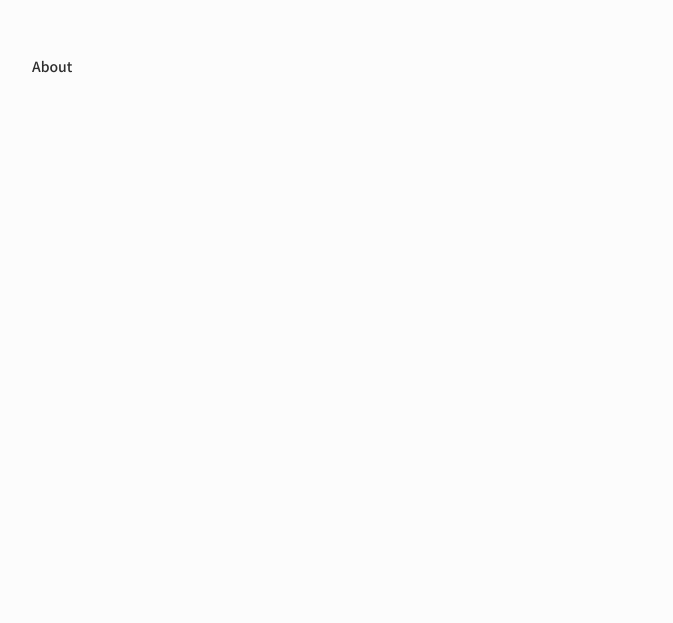
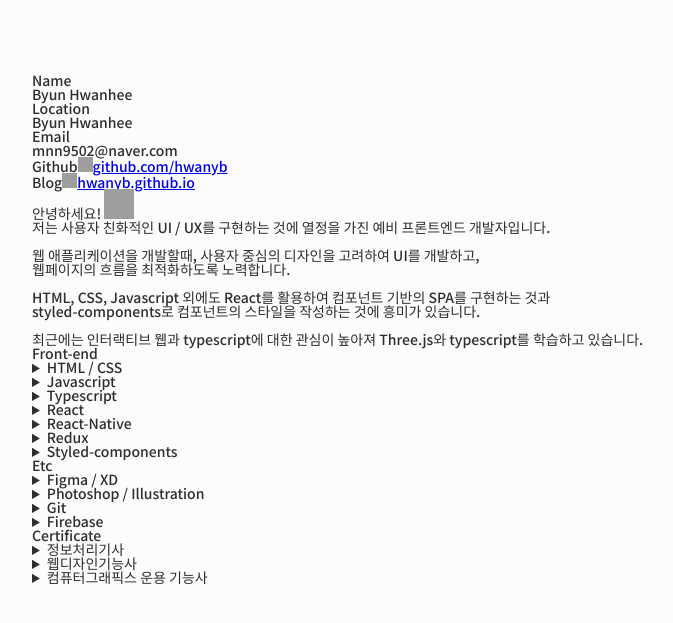
Before and after one commit to hwanyb/byunhwanhee-portfolio-2023, a React (Create React App) app: page / in a window 1280 px wide. Shown: the part 891-1514 px from the top of the page, without its empty margins (168-841 px from the left). Built offline with nearby package versions, Linux system fonts and the light colour scheme; grey boxes are pictures that could not be loaded; a web font is replaced by a local one.

Commit message:
Feat : Add conponents in About Component

```diff
--- a/src/components/Home/About.tsx
+++ b/src/components/Home/About.tsx
@@ -1,7 +1,168 @@
-import React from 'react'
+import React from "react";
+import styled from "styled-components";
+import { Emoji } from "emoji-picker-react";
+
+const Base = styled.div``;
+const Profile = styled.div``;
+const Photo = styled.div``;
+const PhotoImg = styled.img``;
+const Info = styled.div``;
+const InfoItem = styled.div``;
+const Label = styled.label``;
+const InfoText = styled.p``;
+const InfoLink = styled.a``;
+const Introduce = styled.div``;
+const Skill = styled.div``;
+const SkillListWrapper = styled.div``;
+const SkillList = styled.div``;
+const SkillDetails = styled.details``;
+const SkillSummary = styled.summary``;
 
 export default function About() {
-    return (
-        <div>About</div>
-    )
+  return (
+    <Base>
+      <Profile>
+        <Photo>
+          <PhotoImg />
+        </Photo>
+        <Info>
+          <InfoItem>
+            <Label>Name</Label>
+            <InfoText>Byun Hwanhee</InfoText>
+          </InfoItem>
+          <InfoItem>
+            <Label>Location</Label>
+            <InfoText>Byun Hwanhee</InfoText>
+          </InfoItem>
+          <InfoItem>
+            <Label>Email</Label>
+            <InfoText>mnn9502@naver.com</InfoText>
+          </InfoItem>
+          <InfoItem>
+            <Label>Github</Label>
+            <InfoLink href="https://github.com/hwanyb" target="_blank">
+              <Emoji size={15} unified="1f517" />
+              github.com/hwanyb
+            </InfoLink>
+          </InfoItem>
+          <InfoItem>
+            <Label>Blog</Label>
+            <InfoLink href="https://hwanyb.github.io/" target="_blank">
+              <Emoji size={15} unified="1f517" />
+              hwanyb.github.io
+            </InfoLink>
+          </InfoItem>
+        </Info>
+      </Profile>
+      <Introduce>
+        <p>
+          <b>안녕하세요!</b> <Emoji size={30} unified="1f60a" />
+          <br />
+          저는 <b>사용자 친화적인 UI / UX</b>를 구현하는 것에 열정을 가진 예비{" "}
+          <b>프론트엔드 개발자</b>입니다.
+          <br />
+          <br />웹 애플리케이션을 개발할때, <b>사용자 중심의 디자인</b>을
+          고려하여 UI를 개발하고,
+          <br />
+          웹페이지의 흐름을 최적화하도록 노력합니다.
+          <br />
+          <br />
+          HTML, CSS, Javascript 외에도 <b>React</b>를 활용하여 컴포넌트 기반의
+          SPA를 구현하는 것과
+          <br />
+          <b>styled-components</b>로 컴포넌트의 스타일을 작성하는 것에 흥미가
+          있습니다.
+          <br />
+          <br />
+          최근에는 <b>인터랙티브 웹</b>과 <b>typescript</b>에 대한 관심이 높아져
+          Three.js와 typescript를 학습하고 있습니다.
+        </p>
+      </Introduce>
+      <Skill>
+        <SkillListWrapper>
+          <Label>Front-end</Label>
+          <SkillList>
+            <SkillDetails>
+              <SkillSummary>HTML / CSS</SkillSummary>
+              웹 표준에 기반하여 웹사이트의 구조와 스타일링을 합니다.
+              <br />
+              css 만으로 인터랙티브한 웹을 구현하는 것을 좋아합니다.
+            </SkillDetails>
+            <SkillDetails>
+              <SkillSummary>Javascript</SkillSummary>
+              클라이언트 측에서 동작하는 인터랙션을 개발할 때 사용합니다.
+              <br />
+              ES6 문법을 사용해 가독성있는 코드를 작성하기 위해 노력합니다.
+            </SkillDetails>
+            <SkillDetails>
+              <SkillSummary>Typescript</SkillSummary>
+              코드 작성 단계에서 타입을 체크해 오류를 확인할 수 있고
+              <br />
+              미리 타입을 결정하기 때문에 실행속도가 매우 빠릅니다.
+            </SkillDetails>
+            <SkillDetails>
+              <SkillSummary>React</SkillSummary>
+              JSX 문법을 활용하여 직관적이고 가독성이 좋은 코드를 작성할 수
+              있습니다.
+              <br />
+              코드의 중복을 최소화하고 수정이나 확장이 용이하게 하기 위해
+              재사용성이 좋은 컴포넌트를 만드는 것에 노력을 기울입니다.
+            </SkillDetails>
+            <SkillDetails>
+              <SkillSummary>React-Native</SkillSummary>
+              JS와 React를기반으로 하여 네이티브 앱을 개발할 수 있습니다.
+              <br />
+              Expo 를 활용하여 간단한 앱을 만든 경험이 있습니다.
+            </SkillDetails>
+            <SkillDetails>
+              <SkillSummary>Redux</SkillSummary>
+              복잡한 구조를 가진 프로젝트에서 데이터를 단방향으로 전달하여
+              상태를 쉽게 관리합니다.
+            </SkillDetails>
+            <SkillDetails>
+              <SkillSummary>Styled-components</SkillSummary>
+              CSS-in-JS방식으로 스타일링할수 있는 라이브러리입니다.
+              <br />
+              props를 활용한 조건부 스타일링이 가능해 선호하는 스타일링
+              방식입니다.
+            </SkillDetails>
+          </SkillList>
+        </SkillListWrapper>
+        <SkillListWrapper>
+          <Label>Etc</Label>
+          <SkillDetails>
+            <SkillSummary>Figma / XD</SkillSummary>
+            UI / UX 디자인 툴로 웹과 앱 디자인을 위한 프로토타입 제작 및 디자인
+            시스템 구축에 사용하고 있습니다.
+          </SkillDetails>
+          <SkillDetails>
+            <SkillSummary>Photoshop / Illustration</SkillSummary>
+            웹과 앱 프로젝트에 필요한 그래픽 소스를 제작할 때 사용하고 있습니다.
+          </SkillDetails>
+          <SkillDetails>
+            <SkillSummary>Git</SkillSummary>
+            코드 버전관리를 위해 사용하고 있습니다.
+          </SkillDetails>
+          <SkillDetails>
+            <SkillSummary>Firebase</SkillSummary>
+            구글에서 제공하는 백엔드 서비스로, 사용자 인증, 데이터 베이스,
+            스토리지 등 백엔드 서비스를 위해 사용하고 있습니다.
+          </SkillDetails>
+        </SkillListWrapper>
+        <SkillListWrapper>
+          <Label>Certificate</Label>
+          <SkillDetails>
+            <SkillSummary>정보처리기사</SkillSummary>
+            부족한 CS 지식을 보완하고자 정보처리기사 자격증을 취득했습니다.
+          </SkillDetails>
+          <SkillDetails>
+            <SkillSummary>웹디자인기능사</SkillSummary>
+          </SkillDetails>
+          <SkillDetails>
+            <SkillSummary>컴퓨터그래픽스 운용 기능사</SkillSummary>
+          </SkillDetails>
+        </SkillListWrapper>
+      </Skill>
+    </Base>
+  );
 }
```
